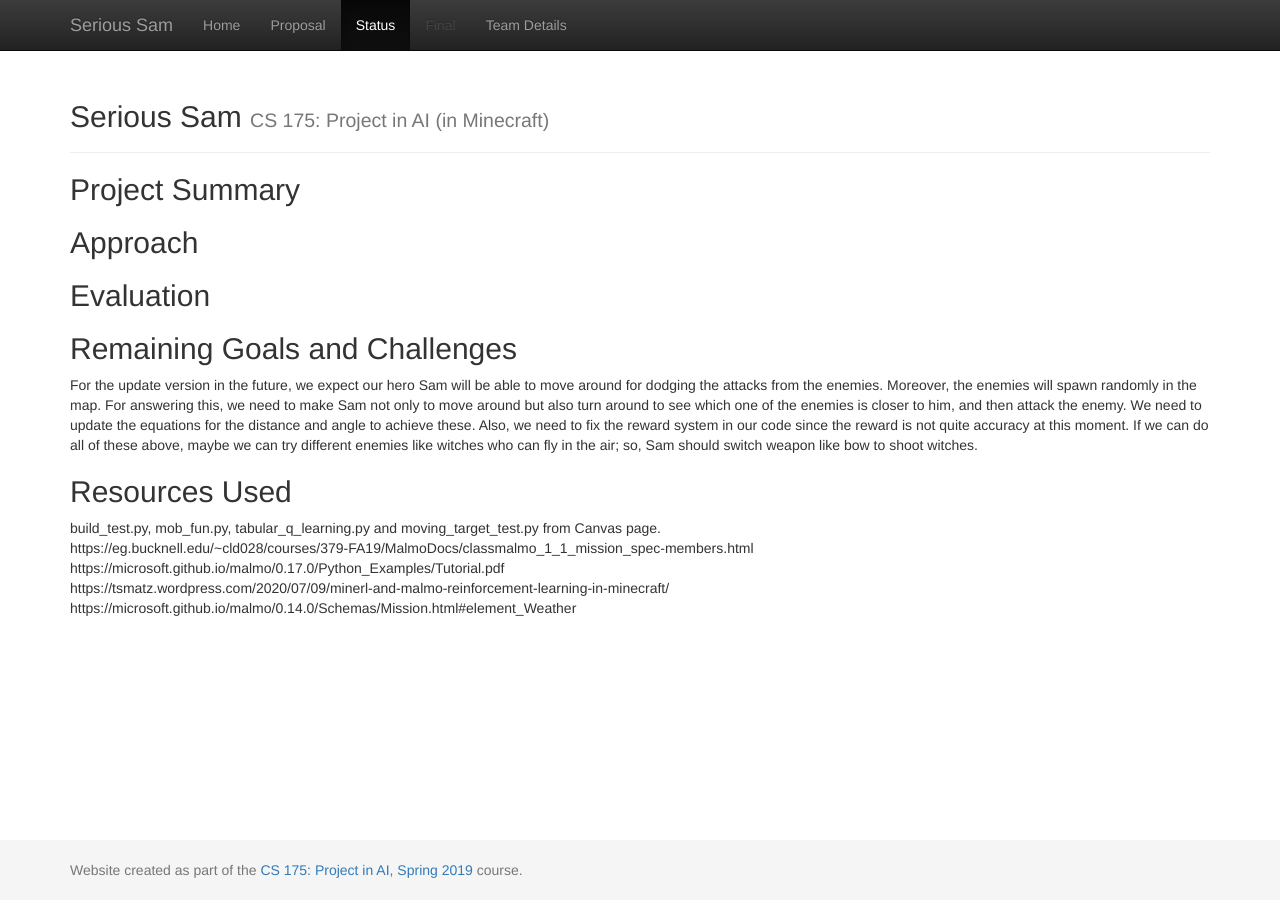
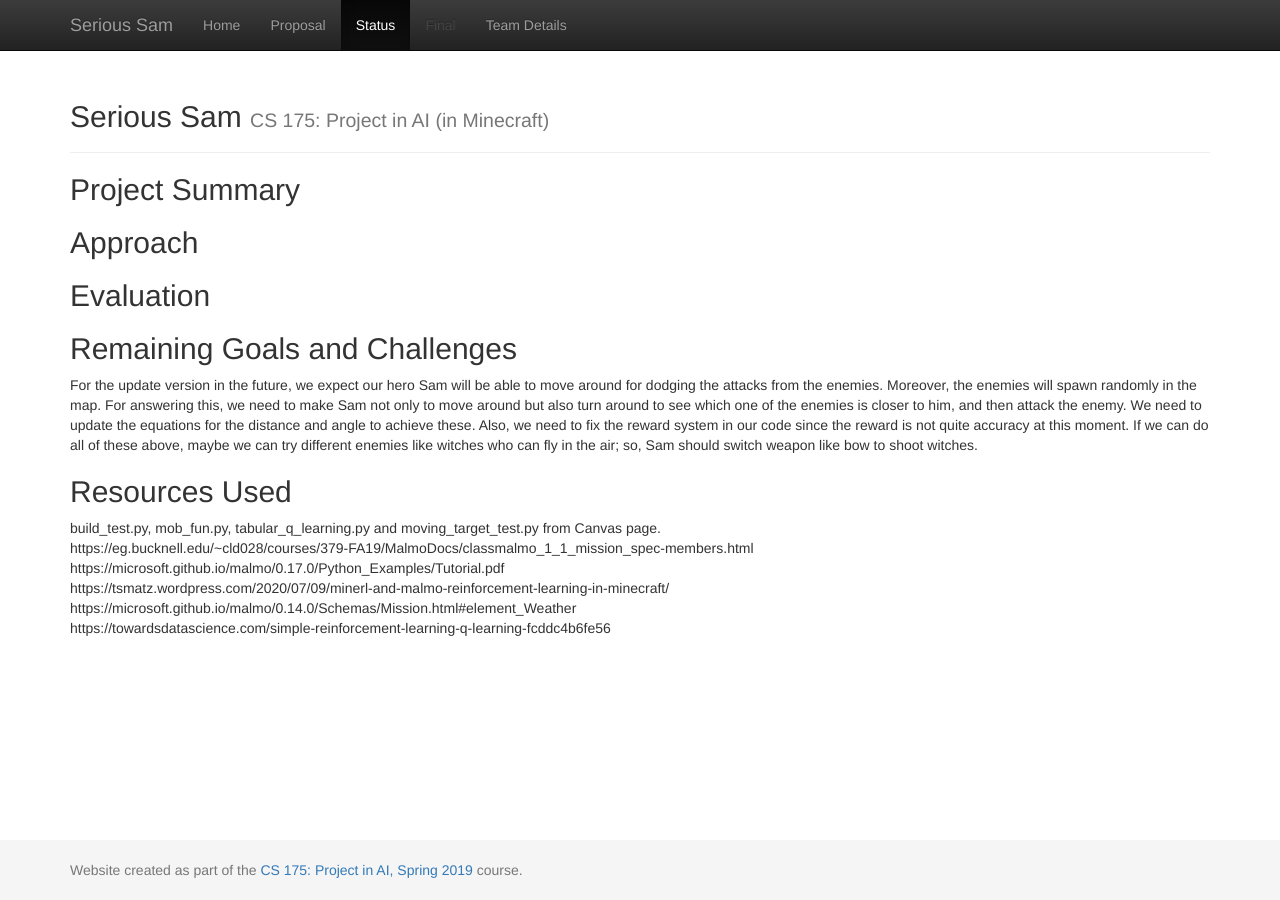
Before and after one commit to Superpanda35/Serious-Sam, a Jekyll site: the page built from docs/status.md, in a window 1280 px wide. Built offline with Jekyll 4.4.1, drawn with Linux system fonts in a browser that asks for light colours; part of the change alters nothing that is shown.

Commit message:
Update status.md

```diff
--- a/docs/status.md
+++ b/docs/status.md
@@ -28,3 +28,4 @@ https://eg.bucknell.edu/~cld028/courses/379-FA19/MalmoDocs/classmalmo_1_1_missio
 https://microsoft.github.io/malmo/0.17.0/Python_Examples/Tutorial.pdf <br />
 https://tsmatz.wordpress.com/2020/07/09/minerl-and-malmo-reinforcement-learning-in-minecraft/ <br />
 https://microsoft.github.io/malmo/0.14.0/Schemas/Mission.html#element_Weather <br />
+https://towardsdatascience.com/simple-reinforcement-learning-q-learning-fcddc4b6fe56
```
